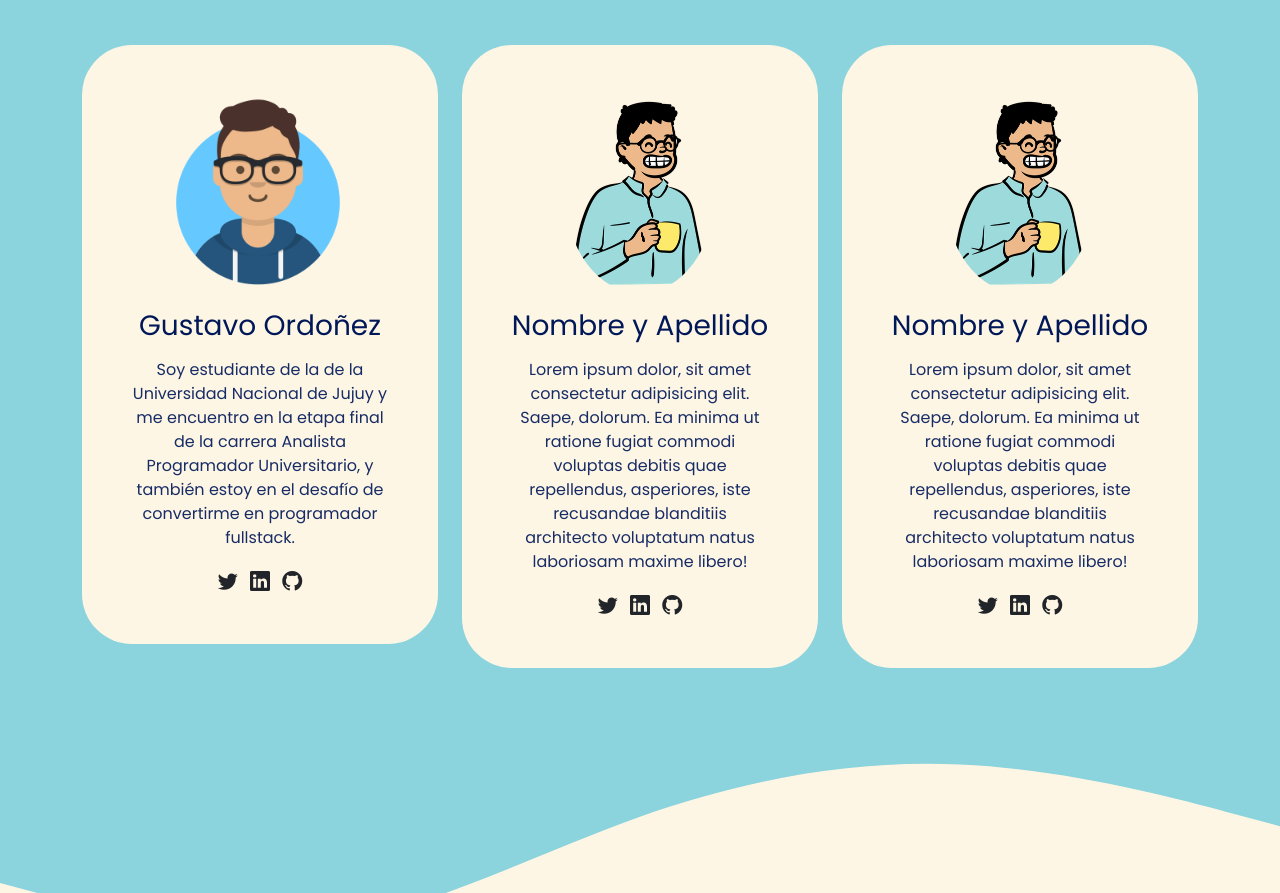
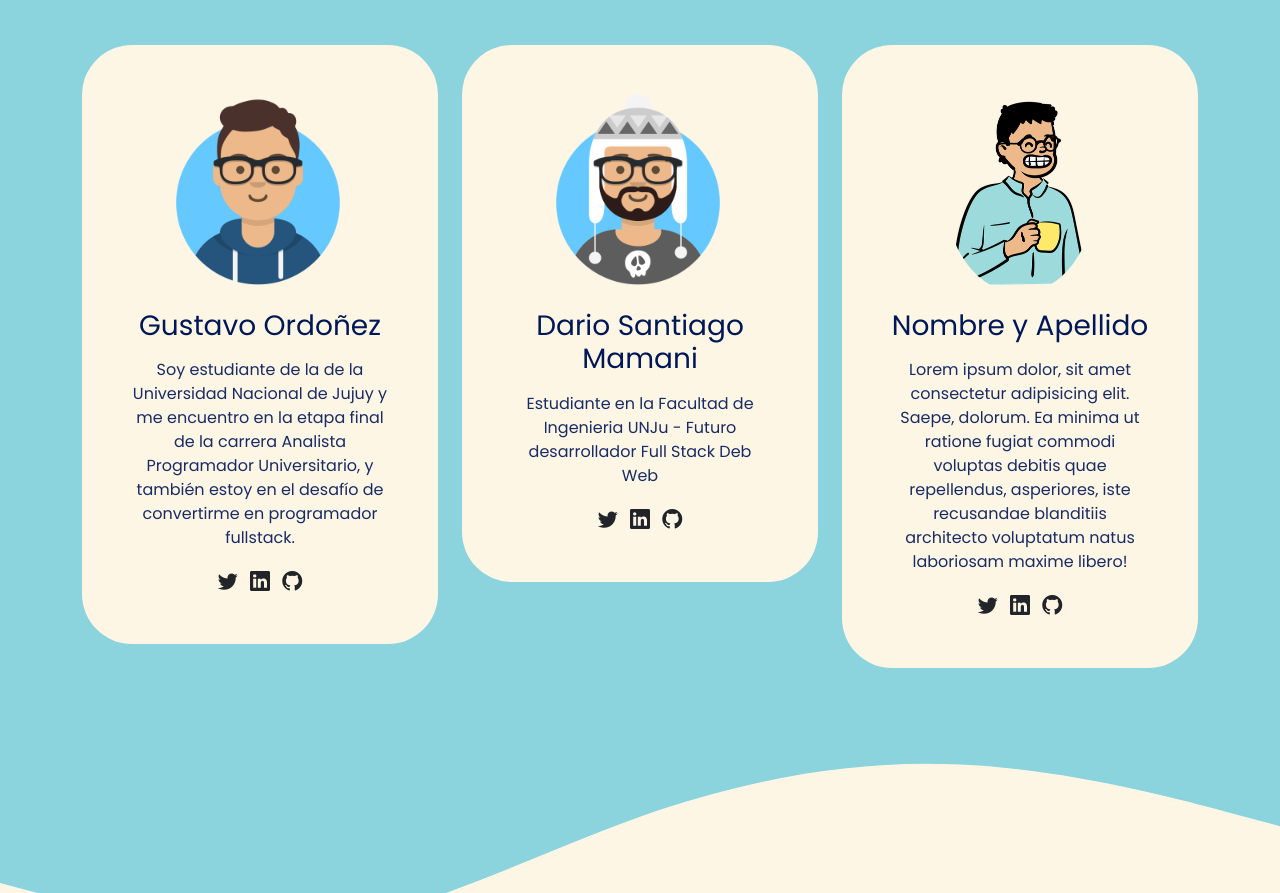
Before and after one commit to gus0117/devtech-podcast-web, a plain HTML site: page index.html in a window 1280 px wide. Shown: the part 1190-2083 px from the top of the page. Drawn offline with nearby package versions, Linux system fonts and the light colour scheme.

Commit message:
Agrego avatar nuevo en assets + descripcion en index.html

```diff
--- a/index.html
+++ b/index.html
@@ -114,14 +114,12 @@
           <div class="col-md-6 col-lg-4 mb-3">
             <div class="card">
               <div class="card-body text-center p-5">
-                <img src="./assets/avatar.png" alt="avatar" class="img img-fluid rounded-circle mb-3">
-                <h3 class="title card-title mb-3">Nombre y Apellido</h3>
-                <p>Lorem ipsum dolor, sit amet consectetur adipisicing elit. Saepe, dolorum. Ea minima ut ratione fugiat
-                  commodi voluptas debitis quae repellendus, asperiores, iste recusandae blanditiis architecto
-                  voluptatum natus laboriosam maxime libero!</p>
+                <img src="./assets/avatar-mamani.png" alt="avatar" class="img img-fluid rounded-circle mb-3">
+                <h3 class="title card-title mb-3">Dario Santiago Mamani</h3>
+                <p>Estudiante en la Facultad de Ingenieria UNJu - Futuro desarrollador Full Stack Deb Web</p>
                 <a href="#"><i class="bi bi-twitter text-dark mx-1 lead"></i></a>
-                <a href="#"><i class="bi bi-linkedin text-dark mx-1 lead"></i></a>
-                <a href="#"><i class="bi bi-github text-dark mx-1 lead"></i></a>
+                <a href="linkedin.com/in/dario-s-mamani-6134b9226/"><i class="bi bi-linkedin text-dark mx-1 lead"></i></a>
+                <a href="https://github.com/mamanidario19"><i class="bi bi-github text-dark mx-1 lead"></i></a>
               </div>
             </div>
           </div>
```
Also changed, not shown: assets/avatar-mamani.png (added).
